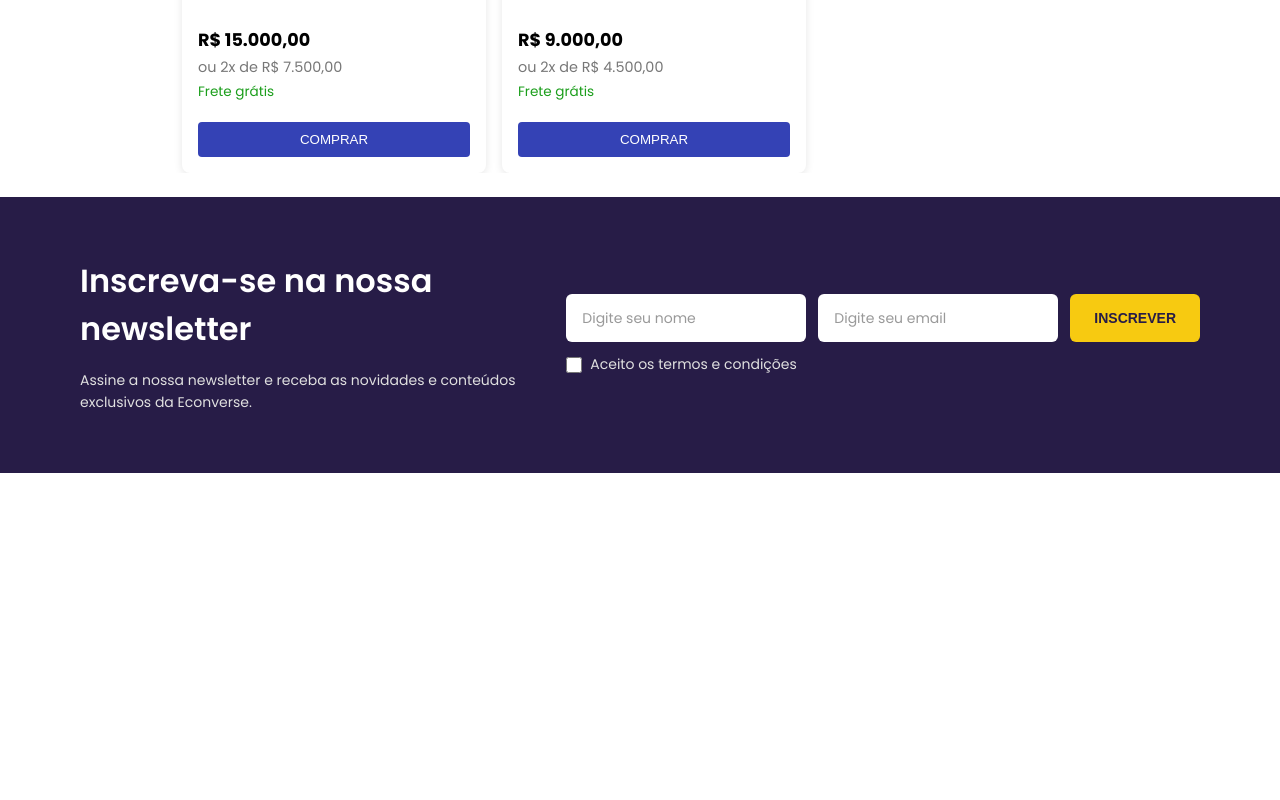
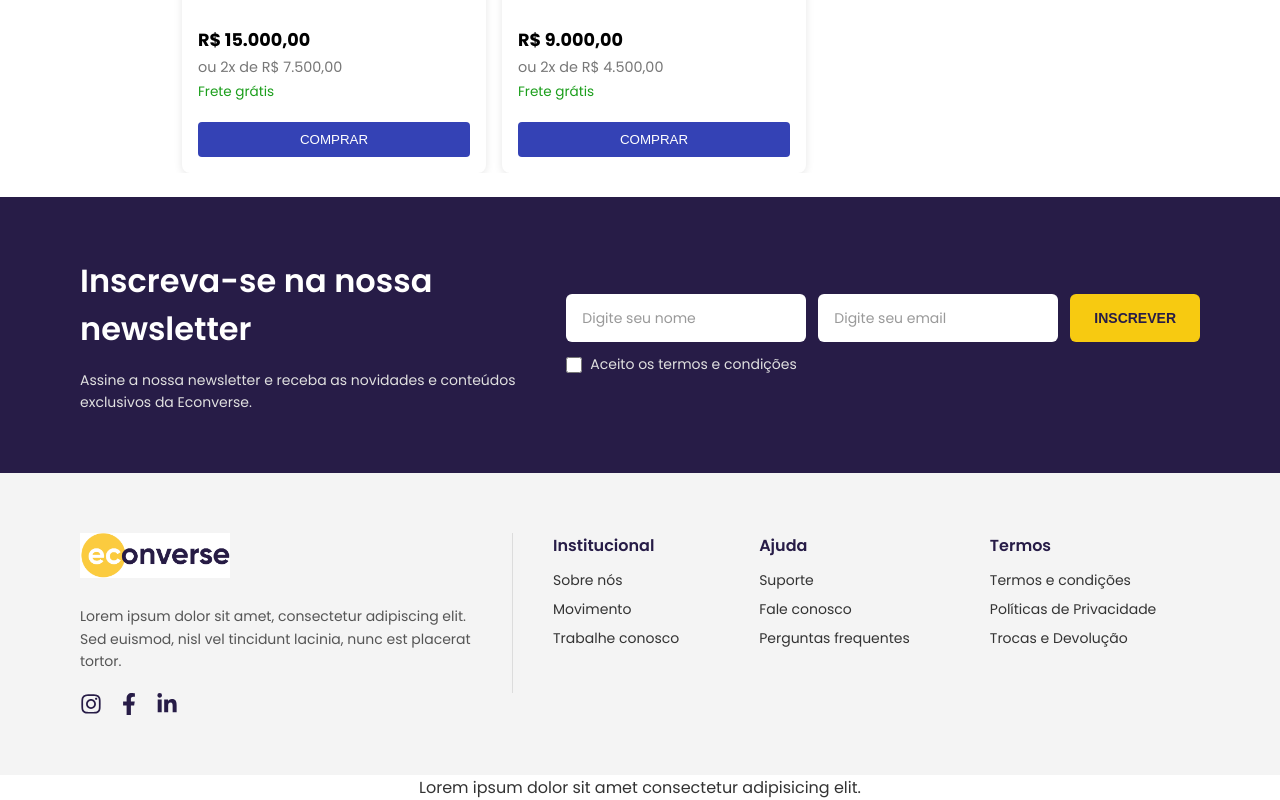
Before and after one commit to ferreiraalan13/teste-front-end, a React (Vite) app: page / in a window 1280 px wide. Shown: the part 3579-4379 px from the top of the page. Before the commit the page ends 4052 px from the top, so only its background shows below. Built offline with nearby package versions, Linux system fonts and the light colour scheme.

Commit message:
criação do componente de footer

```diff
--- a/src/App.tsx
+++ b/src/App.tsx
@@ -1,5 +1,6 @@
 import { Banner } from "./components/Banner/Banner";
 import { CategoryList } from "./components/CategoryList/CategoryList";
+import { Footer } from "./components/Footer/Footer";
 import { Header } from "./components/Header/Header";
 import { NaveguePorMarcas } from "./components/NaveguePorMarcas/NaveguePorMarcas";
 import { Newsletter } from "./components/Newsletter/Newsletter";
@@ -20,6 +21,7 @@ function App() {
       <NaveguePorMarcas />
       <RelatedProducts showCategories={false} />
       <Newsletter />
+      <Footer />
     </>
   );
 }
--- /dev/null
+++ b/src/components/Footer/Footer.scss
@@ -0,0 +1,90 @@
+.footer {
+  width: 100%;
+  background-color: #f4f4f4;
+  display: flex;
+  justify-content: space-between;
+  align-items: flex-start;
+  padding: 60px 80px;
+  font-family: "Poppins", sans-serif;
+  color: #271c47;
+  box-sizing: border-box;
+}
+
+.last-text{
+    text-align: center;
+}
+
+.footer-left {
+  max-width: 35%;
+
+  .footer-logo {
+    width: 150px;
+    margin-bottom: 20px;
+  }
+
+  .footer-text {
+    font-size: 14px;
+    color: #555;
+    line-height: 1.6;
+    margin-bottom: 20px;
+  }
+
+  .social-icons {
+    display: flex;
+    align-items: center;
+    gap: 16px;
+
+    .icon {
+      font-size: 22px;
+      color: #271c47;
+      cursor: pointer;
+      transition: color 0.3s ease;
+
+      &:hover {
+        color: #3442b5;
+      }
+    }
+  }
+}
+
+.divider {
+  width: 1px;
+  height: 160px;
+  background-color: #dcdcdc;
+  margin: 0 40px;
+}
+
+.footer-right {
+  display: flex;
+//   justify-content: space-between;
+  flex: 1;
+  gap: 80px;
+
+  .footer-group {
+    h3 {
+      font-size: 16px;
+      font-weight: 600;
+      margin-bottom: 12px;
+      color: 222222;
+    }
+
+    ul {
+      list-style: none;
+      padding: 0;
+      margin: 0;
+
+      li {
+        font-size: 14px;
+        font-weight: 400;
+        color: #333;
+        margin-bottom: 8px;
+        cursor: pointer;
+        transition: color 0.3s ease;
+
+        &:hover {
+          color: #3442b5;
+        }
+      }
+    }
+  }
+}
--- /dev/null
+++ b/src/components/Footer/Footer.tsx
@@ -0,0 +1,60 @@
+import React from "react";
+import { FaInstagram, FaFacebookF, FaLinkedinIn } from "react-icons/fa";
+import "./Footer.scss";
+
+import logo from "../../assets/logo.png";
+
+export const Footer: React.FC = () => {
+  return (
+    <>
+      <footer className="footer">
+        <div className="footer-left">
+          <img src={logo} alt="Logo" className="footer-logo" />
+          <p className="footer-text">
+            Lorem ipsum dolor sit amet, consectetur adipiscing elit. Sed
+            euismod, nisl vel tincidunt lacinia, nunc est placerat tortor.
+          </p>
+          <div className="social-icons">
+            <FaInstagram className="icon" />
+            <FaFacebookF className="icon" />
+            <FaLinkedinIn className="icon" />
+          </div>
+        </div>
+
+        <div className="divider"></div>
+
+        <div className="footer-right">
+          <div className="footer-group">
+            <h3>Institucional</h3>
+            <ul>
+              <li>Sobre nós</li>
+              <li>Movimento</li>
+              <li>Trabalhe conosco</li>
+            </ul>
+          </div>
+
+          <div className="footer-group">
+            <h3>Ajuda</h3>
+            <ul>
+              <li>Suporte</li>
+              <li>Fale conosco</li>
+              <li>Perguntas frequentes</li>
+            </ul>
+          </div>
+
+          <div className="footer-group">
+            <h3>Termos</h3>
+            <ul>
+              <li>Termos e condições</li>
+              <li>Políticas de Privacidade</li>
+              <li>Trocas e Devolução</li>
+            </ul>
+          </div>
+        </div>
+      </footer>
+      <p className="last-text">
+        Lorem ipsum dolor sit amet consectetur adipisicing elit.
+      </p>
+    </>
+  );
+};
```
